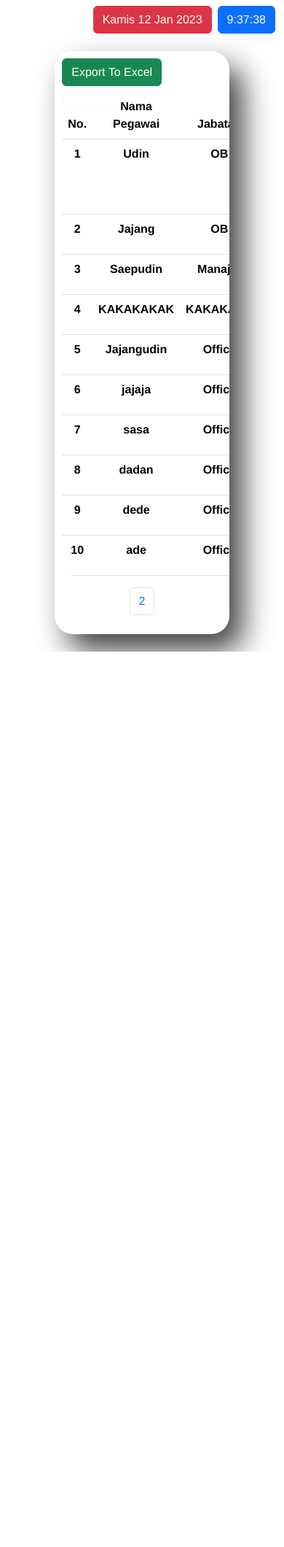
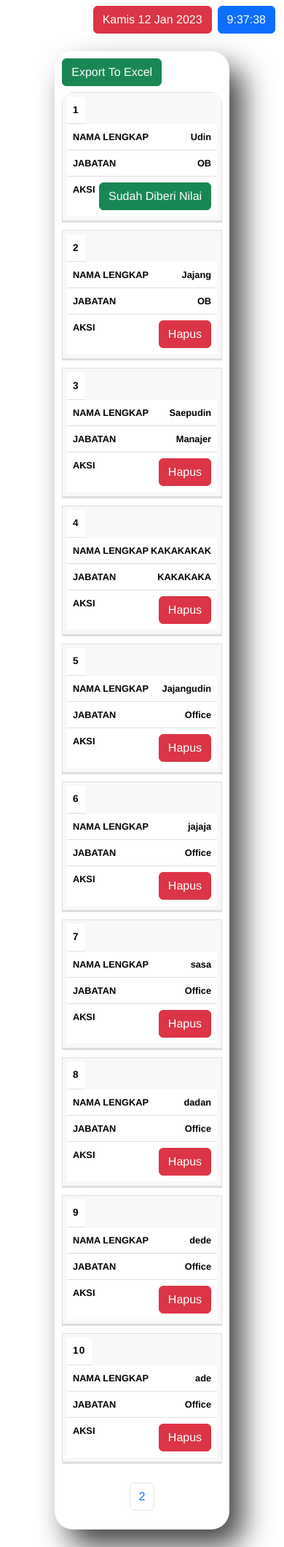
Before and after one commit to hilmanXcode/SI-PP, a PHP site: page /daftar_pegawai.php in a window 390 px wide. Shown: the part 56-2176 px from the top of the page at 73% size. Before the commit the page ends 949 px from the top, so only its background shows below. Run offline with PHP 8.4, Linux system fonts and the light colour scheme; a user stored in the database is signed in; data comes from the database, SQL or seed files in the repository; data that the repository does not hold is empty; some libraries are stand-ins or nearby versions.

Commit message:
Make a responsive table
.

```diff
--- a/beri_nilai.php
+++ b/beri_nilai.php
@@ -10,6 +10,11 @@ include 'includes/function.php';
 if(!isset($_SESSION['id']) && !isset($_SESSION['username'])){
   message('error', 'Error!', 'Kamu harus login terlebih dahulu!');
   header("Location: login.php");
+  die();
+}
+if($_SESSION['level'] != "pns"){
+  message('error', 'Error', 'Maaf kamu tidak punya akses untuk halaman ini');
+  header("Location: dashboard.php");
   die();
 }
 // End Validasi
--- a/daftar_nilai_pegawai.php
+++ b/daftar_nilai_pegawai.php
@@ -9,6 +9,11 @@ include 'includes/function.php';
 if(!isset($_SESSION['id']) && !isset($_SESSION['username'])){
     message('error', 'Error!', 'Kamu harus login terlebih dahulu!');
     header("Location: login.php");
+    die();
+}
+if($_SESSION['level'] != "pns"){
+    message('error', 'Error', 'Maaf kamu tidak punya akses untuk halaman ini');
+    header("Location: dashboard.php");
     die();
 }
 // End validasi
--- a/daftar_pegawai.php
+++ b/daftar_pegawai.php
@@ -67,6 +67,86 @@ $no = $halaman_awal + 1;
         .bg-custom2 {
             background-color: #91D8E4;
         }
+        table {
+  border: 1px solid #ccc;
+  border-collapse: collapse;
+  margin: 0;
+  padding: 0;
+  width: 100%;
+  table-layout: fixed;
+}
+
+table caption {
+  font-size: 1.5em;
+  margin: .5em 0 .75em;
+}
+
+table tr {
+  background-color: #f8f8f8;
+  border: 1px solid #ddd;
+  padding: .35em;
+}
+
+table th,
+table td {
+  padding: .625em;
+  text-align: center;
+}
+
+table th {
+  font-size: .85em;
+  letter-spacing: .1em;
+  text-transform: uppercase;
+}
+
+@media screen and (max-width: 600px) {
+  table {
+    border: 0;
+  }
+
+  table caption {
+    font-size: 1.3em;
+  }
+
+  table thead {
+    border: none;
+    clip: rect(0 0 0 0);
+    height: 1px;
+    margin: -1px;
+    overflow: hidden;
+    padding: 0;
+    position: absolute;
+    width: 1px;
+  }
+
+  table tr {
+    border-bottom: 3px solid #ddd;
+    display: block;
+    margin-bottom: .625em;
+  }
+
+  table td {
+    border-bottom: 1px solid #ddd;
+    display: block;
+    font-size: .8em;
+    text-align: right;
+  }
+
+  table td::before {
+    /*
+    * aria-label has no advantage, it won't be read inside a table
+    content: attr(aria-label);
+    */
+    content: attr(data-label);
+    float: left;
+    font-weight: bold;
+    text-transform: uppercase;
+  }
+
+  table td:last-child {
+    border-bottom: 0;
+  }
+}
     </style>
 </head>
 <body>
@@ -98,9 +178,9 @@ $no = $halaman_awal + 1;
                 ?>
                 <tr>
                 <th scope="row"><?= $no; ?></th>
-                <td><?= htmlentities($data['namaLengkap']); ?></td>
-                <td><?= htmlentities($data['jabatan']); ?></td>
-                <td>
+                <td data-label="Nama Lengkap"><?= htmlentities($data['namaLengkap']); ?></td>
+                <td data-label="Jabatan"><?= htmlentities($data['jabatan']); ?></td>
+                <td data-label="Aksi">
                     <?php
                     $idx = $data['id'];
                     $nowMonth = date('m');
--- a/detail_nilai.php
+++ b/detail_nilai.php
@@ -9,6 +9,11 @@ include 'includes/function.php';
 if(!isset($_SESSION['id']) && !isset($_SESSION['username'])){
     message('error', 'Error!', 'Kamu harus login terlebih dahulu!');
     header("Location: login.php");
+    die();
+}
+if($_SESSION['level'] != "pns"){
+    message('error', 'Error', 'Maaf kamu tidak punya akses untuk halaman ini');
+    header("Location: dashboard.php");
     die();
 }
 // End Validasi
--- a/export_excel.php
+++ b/export_excel.php
@@ -6,6 +6,11 @@ include 'config/koneksi.php';
 if(!isset($_SESSION['id']) && !isset($_SESSION['username'])){
     message('error', 'Error!', 'Kamu harus login terlebih dahulu!');
     header("Location: login.php");
+    die();
+}
+if($_SESSION['level'] != "pns"){
+    message('error', 'Error', 'Maaf kamu tidak punya akses untuk halaman ini');
+    header("Location: dashboard.php");
     die();
 }
 // End Validasi
--- a/hapus_pegawai.php
+++ b/hapus_pegawai.php
@@ -6,6 +6,11 @@ include 'includes/function.php';
 if(!isset($_SESSION['id']) && !isset($_SESSION['username'])){
     message('error', 'Error!', 'Kamu harus login terlebih dahulu!');
     header("Location: login.php");
+    die();
+}
+if($_SESSION['level'] != "admin"){
+    message('error', 'Error', 'Maaf kamu tidak punya akses');
+    header("Location: dashboard.php");
     die();
 }
 // End Validasi
--- a/input_pegawai.php
+++ b/input_pegawai.php
@@ -5,6 +5,11 @@ include 'includes/function.php';
 if(!isset($_SESSION['id']) && !isset($_SESSION['username'])){
   message('error', 'Error!', 'Kamu harus login terlebih dahulu!');
   header("Location: login.php");
+  die();
+}
+if($_SESSION['level'] != "admin"){
+  message('error', 'Error', 'Maaf kamu tidak punya akses untuk halaman ini');
+  header("Location: dashboard.php");
   die();
 }
 
--- a/rekap_bulanan.php
+++ b/rekap_bulanan.php
@@ -10,6 +10,11 @@ include 'includes/function.php';
 if(!isset($_SESSION['id']) && !isset($_SESSION['username'])){
     message('error', 'Error!', 'Kamu harus login terlebih dahulu!');
     header("Location: login.php");
+    die();
+}
+if($_SESSION['level'] != "pns"){
+    message('error', 'Error', 'Maaf kamu tidak punya akses untuk halaman ini');
+    header("Location: dashboard.php");
     die();
 }
 // End Validasi
--- a/rekap_tahunan.php
+++ b/rekap_tahunan.php
@@ -10,6 +10,11 @@ include 'includes/function.php';
 if(!isset($_SESSION['id']) && !isset($_SESSION['username'])){
     message('error', 'Error!', 'Kamu harus login terlebih dahulu!');
     header("Location: login.php");
+    die();
+}
+if($_SESSION['level'] != "pns"){
+    message('error', 'Error', 'Maaf kamu tidak punya akses untuk halaman ini');
+    header("Location: dashboard.php");
     die();
 }
 // End Validasi
```
Also changed, not shown: proses.php (+8 -0 lines).
